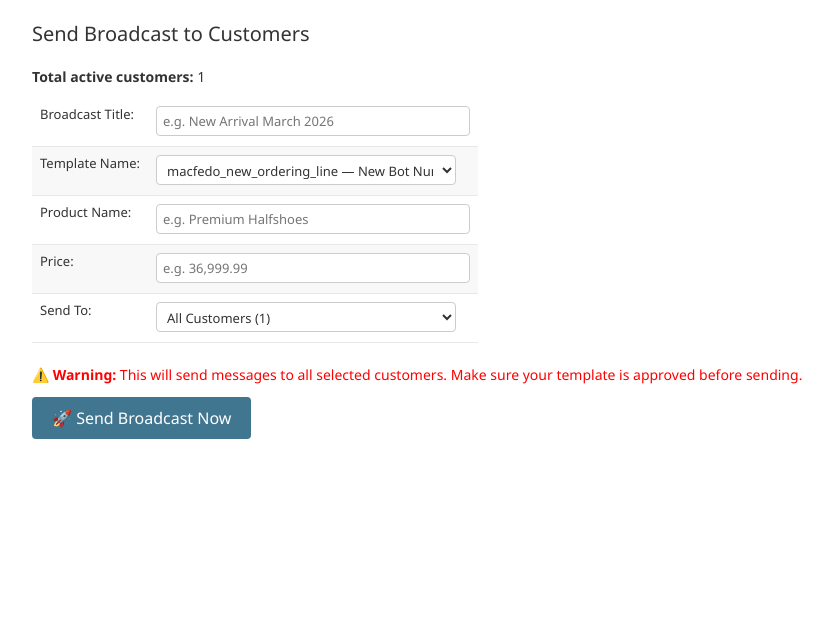
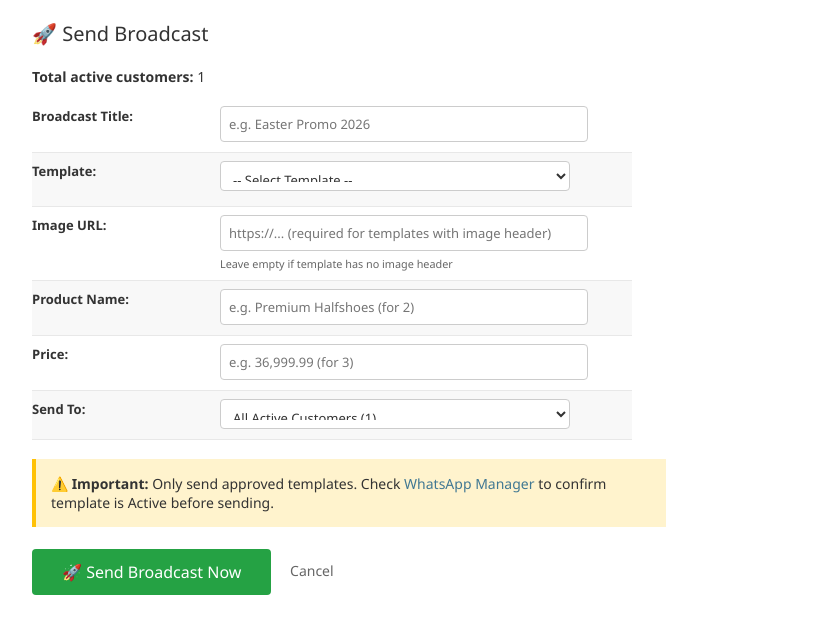
Before and after one commit to Ogujor1/macfedo_bot, a Django app: template templates/admin/send_broadcast.html in a window 1280 px wide. Shown: the part 92-726 px from the top of the page, without its empty margins (8-841 px from the left). Run offline with Django 5.2, Linux system fonts and the light colour scheme; tables that the repository leaves empty hold one stand-in row (values such as "Sample post"); the template is opened without the code that fills it: values that come from a table or form of the project are taken from there, most other values are stand-ins (such as "Sample title", 1, 10 or a date in 2020).

Commit message:
Easter discount, abandoned cart, message templates, broadcast panel complete

```diff
--- a/run_broadcast.py
+++ b/run_broadcast.py
@@ -49,6 +49,7 @@ parser.add_argument('--product', default='')
 parser.add_argument('--price', default='')
 parser.add_argument('--title', default='Broadcast')
 parser.add_argument('--tag', default='all')
+parser.add_argument('--image_url', default='')
 args = parser.parse_args()
 
 if args.tag == 'all':
--- a/templates/admin/send_broadcast.html
+++ b/templates/admin/send_broadcast.html
@@ -1,49 +1,81 @@
 {% extends "admin/base_site.html" %}
 {% block content %}
-<h1>Send Broadcast to Customers</h1>
+<h1>🚀 Send Broadcast</h1>
 <p><strong>Total active customers:</strong> {{ customers_count }}</p>
 
 <form method="post">
 {% csrf_token %}
-<table>
+<table style="width:100%;max-width:600px;">
 <tr>
-<td><label>Broadcast Title:</label></td>
-<td><input type="text" name="title" required style="width:300px" placeholder="e.g. New Arrival March 2026"/></td>
+<td style="padding:10px 0;width:180px;"><label><strong>Broadcast Title:</strong></label></td>
+<td><input type="text" name="title" required style="width:350px;padding:8px;" placeholder="e.g. Easter Promo 2026"/></td>
 </tr>
 <tr>
-<td><label>Template Name:</label></td>
+<td style="padding:10px 0;"><label><strong>Template:</strong></label></td>
 <td>
-<select name="template_name" required style="width:300px">
-<option value="macfedo_new_ordering_line">macfedo_new_ordering_line — New Bot Number (1 var)</option>
-<option value="macfedo_new_arrival">macfedo_new_arrival — New Arrival (3 vars)</option>
-<option value="macfedo_promo">macfedo_promo — 15% Off 4+ Pairs (1 var)</option>
-<option value="macfedo_restock">macfedo_restock — Back In Stock (2 vars)</option>
-<option value="macfedo_announcement">macfedo_announcement — Announcement (2 vars)</option>
-<option value="macfedo_free_delivery">macfedo_free_delivery — Free Delivery Offer (1 var)</option>
+<select name="template_name" required style="width:350px;padding:8px;" onchange="updateInfo(this)">
+<option value="">-- Select Template --</option>
+{% for t in templates %}
+<option value="{{ t.name }}" data-vars="{{ t.num_variables }}" data-desc="{{ t.description }}">
+{{ t.name }} — {{ t.description }}
+</option>
+{% endfor %}
 </select>
+<small id="template-info" style="display:block;color:#417690;margin-top:5px;font-weight:bold;"></small>
 </td>
 </tr>
 <tr>
-<td><label>Product Name:</label></td>
-<td><input type="text" name="product" style="width:300px" placeholder="e.g. Premium Halfshoes"/></td>
+<td style="padding:10px 0;"><label><strong>Image URL:</strong></label></td>
+<td>
+<input type="text" name="image_url" style="width:350px;padding:8px;" placeholder="https://... (required for templates with image header)"/>
+<small style="display:block;color:#666;margin-top:3px;">Leave empty if template has no image header</small>
+</td>
 </tr>
 <tr>
-<td><label>Price:</label></td>
-<td><input type="text" name="price" style="width:300px" placeholder="e.g. 36,999.99"/></td>
+<td style="padding:10px 0;"><label><strong>Product Name:</strong></label></td>
+<td><input type="text" name="product" style="width:350px;padding:8px;" placeholder="e.g. Premium Halfshoes (for {{2}})"/></td>
 </tr>
 <tr>
-<td><label>Send To:</label></td>
+<td style="padding:10px 0;"><label><strong>Price:</strong></label></td>
+<td><input type="text" name="price" style="width:350px;padding:8px;" placeholder="e.g. 36,999.99 (for {{3}})"/></td>
+</tr>
+<tr>
+<td style="padding:10px 0;"><label><strong>Send To:</strong></label></td>
 <td>
-<select name="tag_filter" style="width:300px">
-<option value="all">All Customers ({{ customers_count }})</option>
+<select name="tag_filter" style="width:350px;padding:8px;">
+<option value="all">All Active Customers ({{ customers_count }})</option>
 <option value="customer">Confirmed Customers Only</option>
 <option value="enquiry">Enquiries Only</option>
+<option value="unsubscribed">Unsubscribed (Re-engage)</option>
 </select>
 </td>
 </tr>
 </table>
+
 <br>
-<p style="color:red"><strong>⚠️ Warning:</strong> This will send messages to all selected customers. Make sure your template is approved before sending.</p>
-<input type="submit" value="🚀 Send Broadcast Now" style="background:#417690;color:white;padding:10px 20px;border:none;cursor:pointer;font-size:16px"/>
+<div style="background:#fff3cd;padding:15px;border-left:4px solid #ffc107;max-width:600px;margin-bottom:20px;">
+<strong>⚠️ Important:</strong> Only send approved templates. Check
+<a href="https://business.facebook.com/wa/manage/message-templates" target="_blank">WhatsApp Manager</a>
+to confirm template is Active before sending.
+</div>
+
+<input type="submit" value="🚀 Send Broadcast Now"
+style="background:#25a244;color:white;padding:12px 30px;border:none;cursor:pointer;font-size:16px;border-radius:4px;"/>
+<a href="../" style="margin-left:15px;color:#666;">Cancel</a>
 </form>
+
+<script>
+function updateInfo(sel) {
+    var opt = sel.options[sel.selectedIndex];
+    var vars = opt.getAttribute('data-vars');
+    var desc = opt.getAttribute('data-desc');
+    var info = document.getElementById('template-info');
+    if (vars) {
+        var varNames = vars == '1' ? 'name only' : vars == '2' ? 'name + product' : 'name + product + price';
+        info.innerHTML = '📝 ' + desc + ' | Variables needed: ' + varNames;
+    } else {
+        info.innerHTML = '';
+    }
+}
+</script>
 {% endblock %}
--- a/whatsapp/models.py
+++ b/whatsapp/models.py
@@ -102,3 +102,16 @@ class DiscountUsage(models.Model):
 
     def __str__(self):
         return f"{self.customer.name} used {self.code.code} on {self.used_at.strftime('%d %b %Y')}"
+
+
+class MessageTemplate(models.Model):
+    name = models.CharField(max_length=100, unique=True)
+    description = models.CharField(max_length=255)
+    body = models.TextField()
+    variables = models.CharField(max_length=255, help_text="e.g. name, product, price")
+    num_variables = models.IntegerField(default=1)
+    is_active = models.BooleanField(default=True)
+    created_at = models.DateTimeField(auto_now_add=True)
+
+    def __str__(self):
+        return f"{self.name} ({self.num_variables} var(s))"
```
Also changed, not shown: whatsapp/admin.py (+59 -9 lines), whatsapp/migrations/0007_messagetemplate.py (added), 4 other files.
